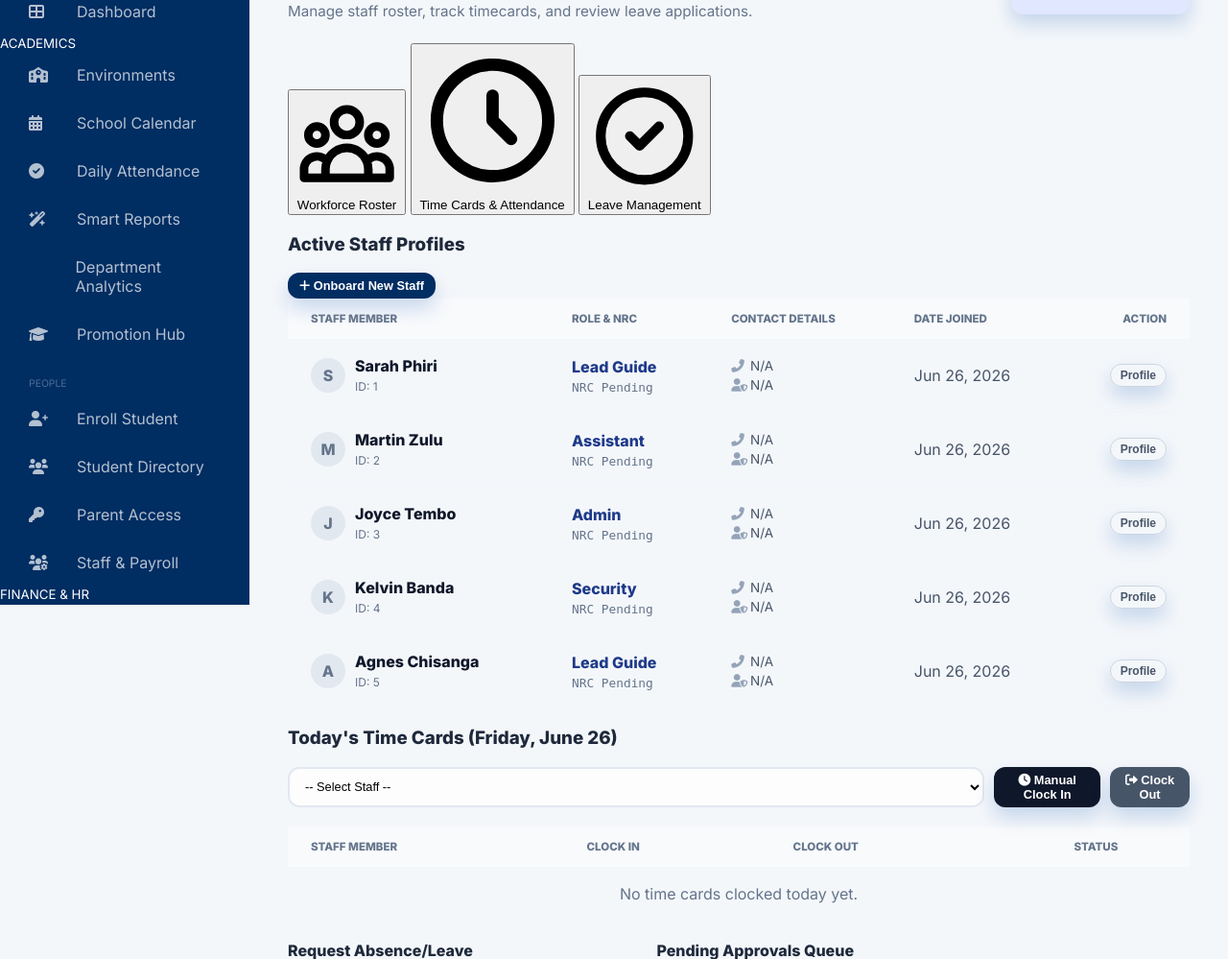
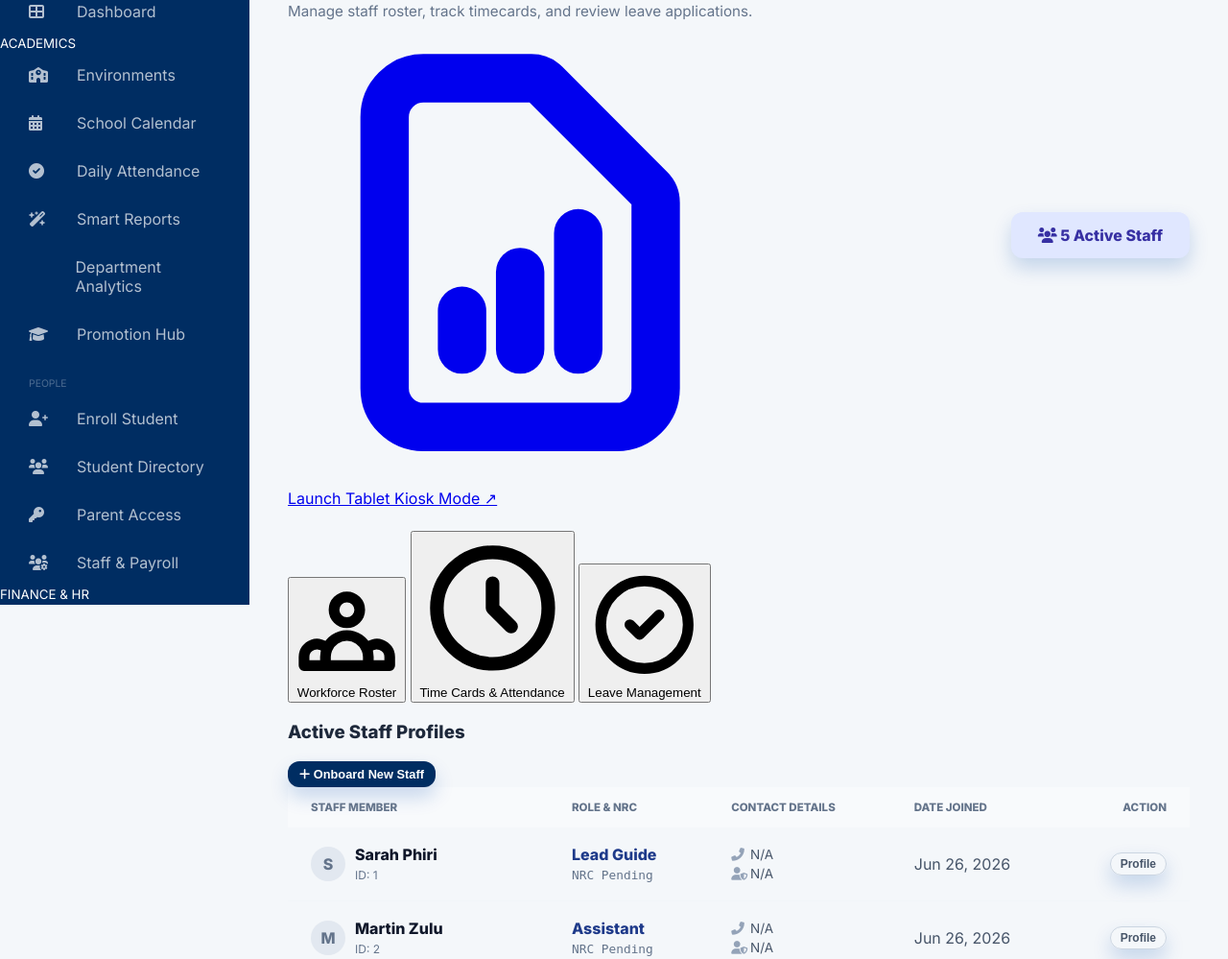
Before and after one commit to moosehova/pebbles-college-admin, a Flask app: page /hr/dashboard in a window 1280 px wide. Shown: the part 190-1189 px from the top of the page at 96% size. Run offline with Flask 3, Linux system fonts and the light colour scheme; a user stored in the database is signed in; data that the repository does not hold is empty.

Commit message:
Fix HR dashboard styling and add Kiosk Quick Launch

```diff
--- a/templates/admin/hr_dashboard.html
+++ b/templates/admin/hr_dashboard.html
@@ -4,6 +4,12 @@
     <div>
         <h2 class="page-title">HR & Workforce Department</h2>
         <p class="page-subtitle">Manage staff roster, track timecards, and review leave applications.</p>
+        <div class="mt-2 mb-6">
+            <a href="{{ url_for('kiosk_view') }}" target="_blank" class="inline-flex items-center gap-2 text-xs font-bold uppercase tracking-wider text-blue-600 hover:text-blue-700 bg-blue-50 hover:bg-blue-100/80 px-3 py-1.5 rounded-lg border border-blue-200 transition-all">
+                <svg class="w-3.5 h-3.5" fill="none" stroke="currentColor" stroke-width="2.5" viewBox="0 0 24 24"><path stroke-linecap="round" stroke-linejoin="round" d="M9 17v-2m3 2v-4m3 4v-6m2 10H7a2 2 0 01-2-2V5a2 2 0 012-2h5.586a1 1 0 01.707.293l5.414 5.414a1 1 0 01.293.707V19a2 2 0 01-2 2z"></path></svg>
+                Launch Tablet Kiosk Mode ↗
+            </a>
+        </div>
     </div>
     <div style="display: flex; gap: 10px;">
         <span class="owlio-btn" style="background: #e0e7ff; color: #3730a3; border: none; font-weight: 800;">
@@ -17,23 +23,23 @@
     </div>
 </div>
 
-<div class="bg-white border border-slate-100 rounded-xl p-2 shadow-sm max-w-2xl mb-8">
-    <nav class="flex flex-col sm:flex-row gap-2" aria-label="Tabs">
-        <button onclick="switchTab('roster')" id="btn-roster" class="tab-btn active flex items-center justify-center gap-2 px-5 py-3 text-sm font-semibold rounded-lg bg-blue-600 text-white shadow-sm transition-all duration-200">
-            <svg class="w-4 h-4" fill="none" stroke="currentColor" stroke-width="2" viewBox="0 0 24 24"><path stroke-linecap="round" stroke-linejoin="round" d="M17 20h5v-2a3 3 0 00-5.356-1.857M17 20H7m10 0v-2c0-.656-.126-1.283-.356-1.857M7 20H2v-2a3 3 0 015.356-1.857M7 20v-2c0-.656.126-1.283.356-1.857m0 0a5.002 5.002 0 019.288 0M15 7a3 3 0 11-6 0 3 3 0 016 0zm6 3a2 2 0 11-4 0 2 2 0 014 0zM7 10a2 2 0 11-4 0 2 2 0 014 0z"></path></svg>
-            Workforce Roster
+<div class="bg-white border border-slate-100 rounded-xl p-1.5 shadow-sm inline-flex mb-8">
+    <nav class="flex gap-1" aria-label="Tabs">
+        <button onclick="switchTab('roster')" id="btn-roster" class="tab-btn active flex items-center gap-2 px-5 py-2.5 text-sm font-semibold rounded-lg bg-blue-600 text-white shadow-sm transition-all duration-200">
+            <svg class="w-4 h-4 shrink-0" fill="none" stroke="currentColor" stroke-width="2.5" viewBox="0 0 24 24"><path stroke-linecap="round" stroke-linejoin="round" d="M17 20h5v-2a3 3 0 00-5.356-1.857M17 20H7m10 0v-2c0-.656-.126-1.283-.356-1.857M7 20H2v-2a3 3 0 015.356-1.857M7 20v-2c0-.656.126-1.283.356-1.857m0 0a5.002 5.002 0 019.288 0M15 7a3 3 0 11-6 0 3 3 0 016 0z"></path></svg>
+            <span>Workforce Roster</span>
         </button>
 
-        <button onclick="switchTab('attendance')" id="btn-attendance" class="tab-btn flex items-center justify-center gap-2 px-5 py-3 text-sm font-medium rounded-lg text-slate-600 hover:text-slate-900 hover:bg-slate-50 transition-all duration-200">
-            <svg class="w-4 h-4" fill="none" stroke="currentColor" stroke-width="2" viewBox="0 0 24 24"><path stroke-linecap="round" stroke-linejoin="round" d="M12 8v4l3 3m6-3a9 9 0 11-18 0 9 9 0 0118 0z"></path></svg>
-            Time Cards & Attendance
+        <button onclick="switchTab('attendance')" id="btn-attendance" class="tab-btn flex items-center gap-2 px-5 py-2.5 text-sm font-medium rounded-lg text-slate-600 hover:text-slate-900 hover:bg-slate-50 transition-all duration-200">
+            <svg class="w-4 h-4 shrink-0 text-slate-400" fill="none" stroke="currentColor" stroke-width="2.2" viewBox="0 0 24 24"><path stroke-linecap="round" stroke-linejoin="round" d="M12 8v4l3 3m6-3a9 9 0 11-18 0 9 9 0 0118 0z"></path></svg>
+            <span>Time Cards & Attendance</span>
         </button>
 
-        <button onclick="switchTab('leave')" id="btn-leave" class="tab-btn flex items-center justify-center gap-2 px-5 py-3 text-sm font-medium rounded-lg text-slate-600 hover:text-slate-900 hover:bg-slate-50 transition-all duration-200">
-            <svg class="w-4 h-4" fill="none" stroke="currentColor" stroke-width="2" viewBox="0 0 24 24"><path stroke-linecap="round" stroke-linejoin="round" d="M9 12l2 2 4-4m6 2a9 9 0 11-18 0 9 9 0 0118 0z"></path></svg>
-            Leave Management
-            {% if pending_leaves|length > 0 %}
-            <span class="inline-flex items-center justify-center px-2 py-0.5 ml-1 text-xs font-bold leading-none text-red-100 bg-red-500 rounded-full">{{ pending_leaves|length }}</span>
+        <button onclick="switchTab('leave')" id="btn-leave" class="tab-btn flex items-center gap-2 px-5 py-2.5 text-sm font-medium rounded-lg text-slate-600 hover:text-slate-900 hover:bg-slate-50 transition-all duration-200">
+            <svg class="w-4 h-4 shrink-0 text-slate-400" fill="none" stroke="currentColor" stroke-width="2.2" viewBox="0 0 24 24"><path stroke-linecap="round" stroke-linejoin="round" d="M9 12l2 2 4-4m6 2a9 9 0 11-18 0 9 9 0 0118 0z"></path></svg>
+            <span>Leave Management</span>
+            {% if pending_leaves %}
+            <span class="inline-flex items-center justify-center px-2 py-0.5 text-xs font-bold leading-none text-red-100 bg-red-500 rounded-full">{{ pending_leaves|length }}</span>
             {% endif %}
         </button>
     </nav>
@@ -235,12 +241,16 @@ function switchTab(tabId) {
 
     // Reset all tab button styles seamlessly
     document.querySelectorAll('.tab-btn').forEach(btn => {
-        btn.className = "tab-btn flex items-center justify-center gap-2 px-5 py-3 text-sm font-medium rounded-lg text-slate-600 hover:text-slate-900 hover:bg-slate-50 transition-all duration-200";
+        btn.className = "tab-btn flex items-center gap-2 px-5 py-2.5 text-sm font-medium rounded-lg text-slate-600 hover:text-slate-900 hover:bg-slate-50 transition-all duration-200";
+        const svg = btn.querySelector('svg');
+        if(svg) svg.className = "w-4 h-4 shrink-0 text-slate-400";
     });
 
     // Apply highlight styles to the active selection
     const activeBtn = document.getElementById('btn-' + tabId);
-    activeBtn.className = "tab-btn active flex items-center justify-center gap-2 px-5 py-3 text-sm font-semibold rounded-lg bg-blue-600 text-white shadow-sm transition-all duration-200";
+    activeBtn.className = "tab-btn active flex items-center gap-2 px-5 py-2.5 text-sm font-semibold rounded-lg bg-blue-600 text-white shadow-sm transition-all duration-200";
+    const activeSvg = activeBtn.querySelector('svg');
+    if(activeSvg) activeSvg.className = "w-4 h-4 shrink-0 text-white";
 }
 </script>
 {% endblock %}
```
